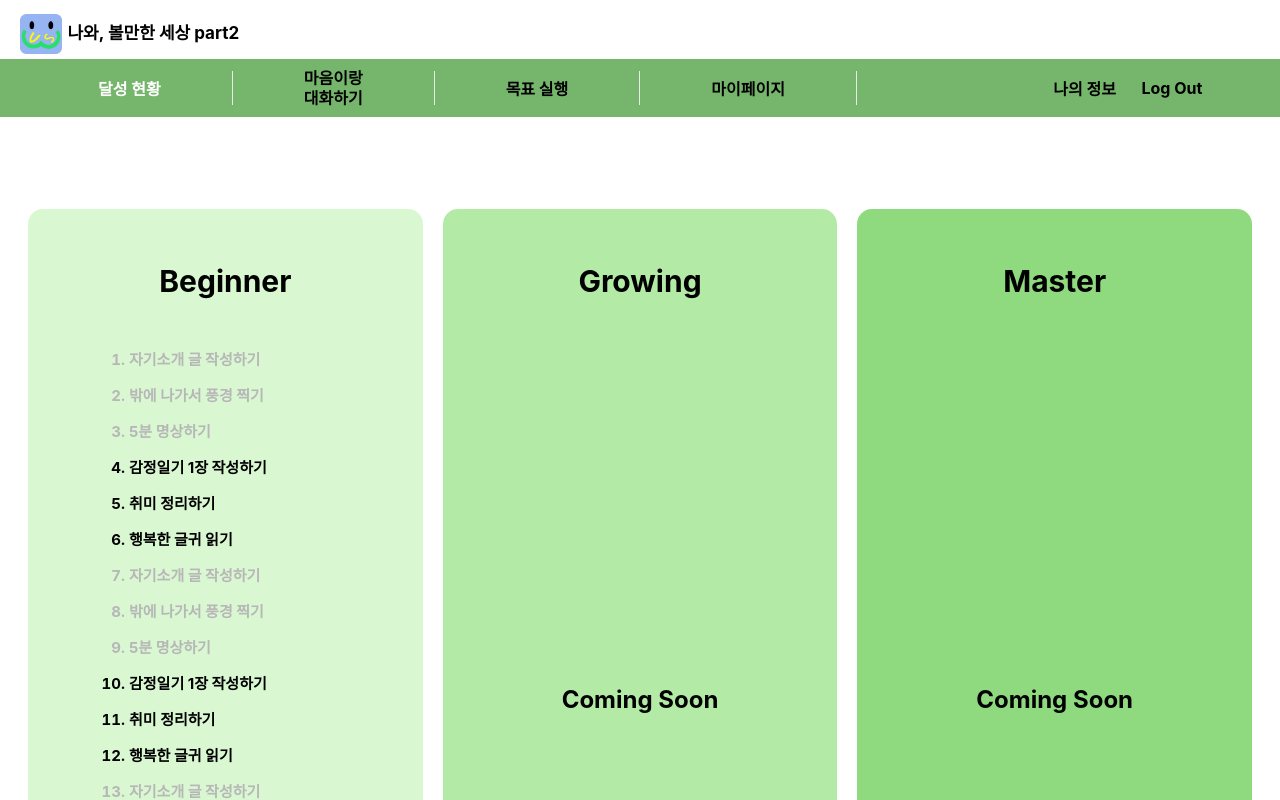
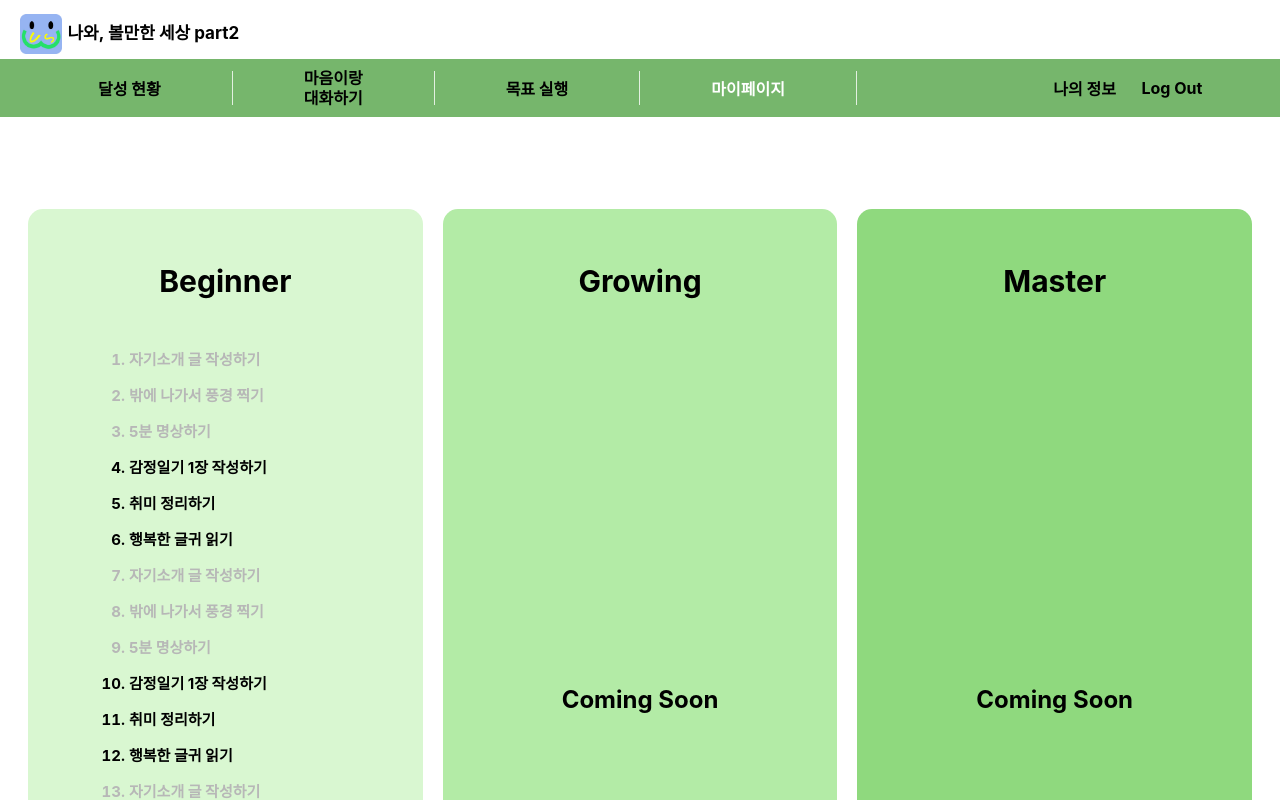
Before and after one commit to KKimgy013/withus-client, a React app: page /api/mypage in a window 1280 px wide. Shown: the top 800 px of the page. Built offline with nearby package versions, Linux system fonts and the light colour scheme; no server answers; the HTML template or start-up script is replaced by a standard one; a web font is replaced by a local one.

Commit message:
add: 헤더 수정

```diff
--- a/src/components/Header.jsx
+++ b/src/components/Header.jsx
@@ -43,16 +43,16 @@ export default function Header() {
             달성 현황
           </a>
           <div className="nav-divider"></div>
-          <a href="#">
+          <a href="#" id="chat-hover">
             <span>마음이랑</span>
             <br />
             <span>대화하기</span>
           </a>
           <div className="nav-divider"></div>
-          <a href="#">목표 실행</a>
+          <a href="#" id="exe-hover">목표 실행</a>
           <div className="nav-divider"></div>
           {/* 마이페이지 클릭 시 서버에 요청 보내기 */}
-          <a href="#" onClick={navigateToMyPage}>마이페이지</a>
+          <a href="#" id="mypage-hover" onClick={navigateToMyPage}>마이페이지</a>
           <div className="nav-divider"></div>
         </div>
 
--- a/src/css/Header.css
+++ b/src/css/Header.css
@@ -82,9 +82,20 @@ header{
 
   .right-nav a:hover{
     color:white;
-
   }
 
-  #main-hover{
+  .main-page #main-hover{
     color: white;
   }
+
+  .exe-page #exe-hover {
+    color: white;
+  }
+
+  .my-page #mypage-hover {
+    color: white;
+  }
+
+  .chat-page #chat-hover {
+    color: white;
+  }
--- a/src/pages/ExePage.jsx
+++ b/src/pages/ExePage.jsx
@@ -1,5 +1,5 @@
 // import React from "react";
 
 export default function ExePage() {
-  return <div>This is ExePage</div>;
+  return <div className="exe-page">This is ExePage</div>;
 }
--- a/src/pages/LoginPage.jsx
+++ b/src/pages/LoginPage.jsx
@@ -5,7 +5,7 @@ import KakaoLogin from "../components/KakaoLogin";
 function LoginPage() {
   return (
     <div>
-      <div>
+      <div className="login-page">
         <Header />
       </div>
       <div>
--- a/src/pages/MainPage.jsx
+++ b/src/pages/MainPage.jsx
@@ -6,7 +6,7 @@ import "../style.css";
 export default function MainPage() {
   return (
     <>
-      <div>
+      <div className="main-page">
         <Header />
       </div>
       <div>
--- a/src/pages/MyPage.jsx
+++ b/src/pages/MyPage.jsx
@@ -54,8 +54,8 @@ export default function MyPage() {
   const closeInfo = () => setIsInfoOpen(false);
 
   return (
-    <div className="pageWrapper">
-      <Header openInfo={openInfo} />
+    <div className="pageWrapper my-page">
+      <Header openInfo={openInfo}/>
       <header className="header">
         <h1>{header}</h1>
       </header>
```
